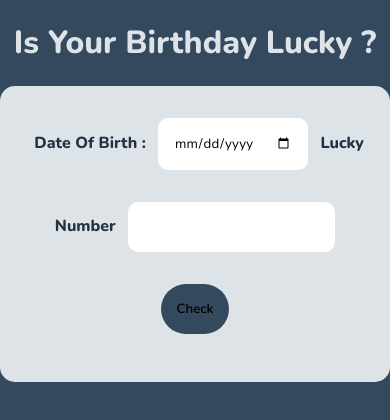
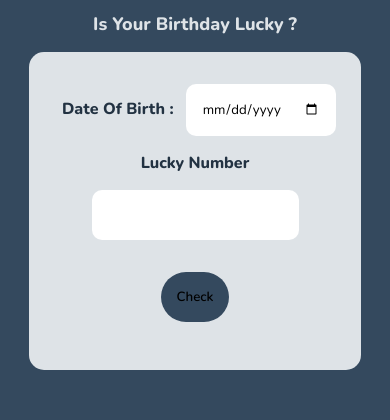
Before and after one commit to aniketkasale/BirthdayLucky, a plain HTML site: page index.html in a window 390 px wide. Drawn offline with nearby package versions, Linux system fonts and the light colour scheme.

Commit message:
Responsive

```diff
--- a/style.css
+++ b/style.css
@@ -49,3 +49,11 @@ button{
     font-size: x-large;
     font-weight: bold;
 }
+@media screen and (max-width:576px) {
+    .container{
+        max-width: 300px;}
+        h1{
+            text-align: center;
+            font-size: large;
+        }
+}
```
Also changed, not shown: index.html (+2 -0 lines).
